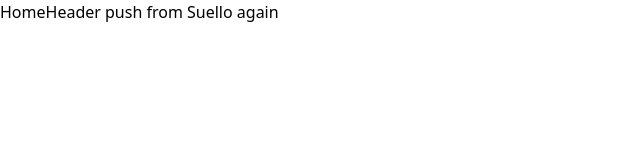
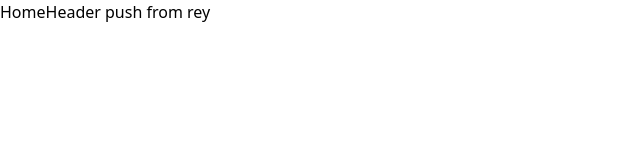
Before and after one commit to reyatwel/mp2, a Next.js app: page / in a window 1280 px wide. Shown: the top 160 px of the page, without its empty margins (0-640 px from the left). Built offline with nearby package versions, Linux system fonts and the light colour scheme.

Commit message:
rey test clone

```diff
--- a/src/app/components/HomeHeader.jsx
+++ b/src/app/components/HomeHeader.jsx
@@ -1,7 +1,7 @@
 export default function HomeHeader() {
   return (
     <div>
-      HomeHeader push from Suello again
+      HomeHeader push from rey
     </div>
   )
 }
```
